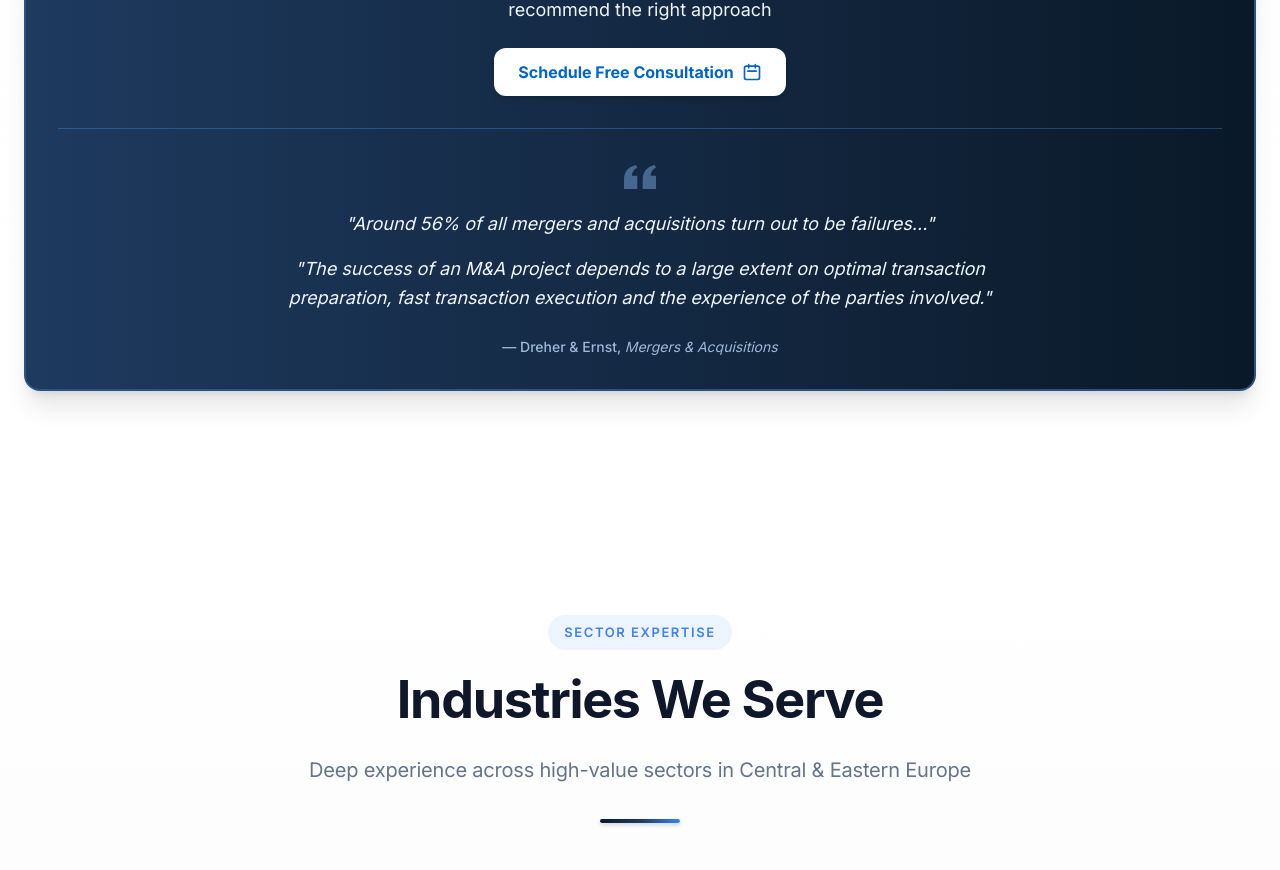
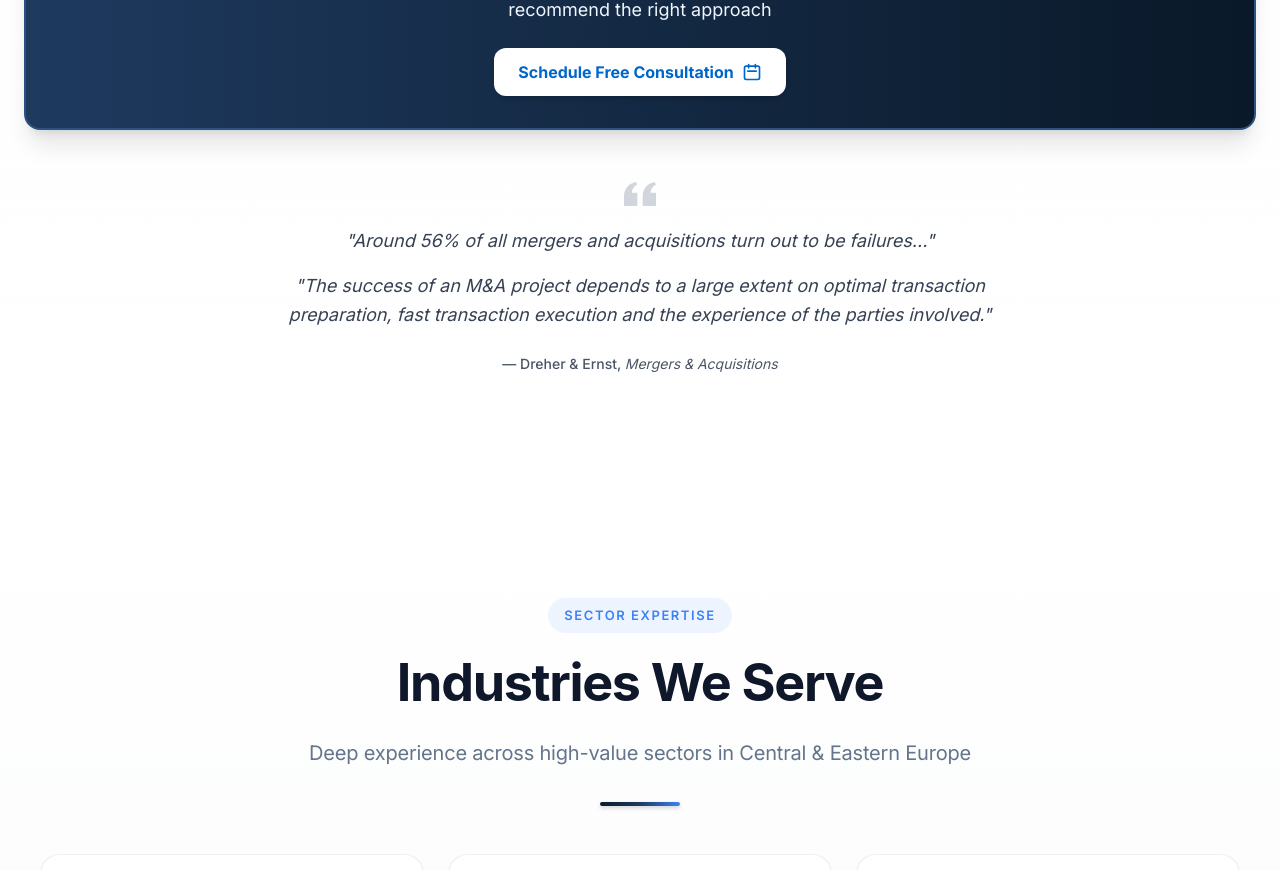
Before and after one commit to michaeljamesdaniel/daniel-risk-intelligence, a Next.js app: page / in a window 1280 px wide. Shown: the part 1795-2665 px from the top of the page. Built offline with nearby package versions, Linux system fonts and the light colour scheme.

Commit message:
refactor: move quote section outside CTA banner
- Separate quote from dark blue CTA box
- Place quote below with white background
- Update text colors to gray tones for better contrast
- Maintain elegant typography and spacing

```diff
--- a/src/app/page.tsx
+++ b/src/app/page.tsx
@@ -614,25 +614,25 @@ export default function Home() {
                 <path strokeLinecap="round" strokeLinejoin="round" strokeWidth="2" d="M8 7V3m8 4V3m-9 8h10M5 21h14a2 2 0 002-2V7a2 2 0 00-2-2H5a2 2 0 00-2 2v12a2 2 0 002 2z"/>
               </svg>
             </a>
-
-            {/* Quote Section */}
-            <div className="mt-8 pt-8 border-t border-blue-400/30">
+          </div>
+
+          {/* Quote Section - Separate from CTA Banner */}
+          <div className="mt-12 text-center">
             <div className="max-w-3xl mx-auto">
-                <svg className="w-8 h-8 text-blue-300/40 mb-4 mx-auto" fill="currentColor" viewBox="0 0 24 24">
+              <svg className="w-8 h-8 text-gray-300 mb-4 mx-auto" fill="currentColor" viewBox="0 0 24 24">
                 <path d="M14.017 21v-7.391c0-5.704 3.731-9.57 8.983-10.609l.995 2.151c-2.432.917-3.995 3.638-3.995 5.849h4v10h-9.983zm-14.017 0v-7.391c0-5.704 3.748-9.57 9-10.609l.996 2.151c-2.433.917-3.996 3.638-3.996 5.849h3.983v10h-9.983z"/>
               </svg>
               <blockquote className="space-y-4">
-                  <p className="text-blue-50 text-base md:text-lg italic leading-relaxed">
+                <p className="text-gray-700 text-base md:text-lg italic leading-relaxed">
                   "Around 56% of all mergers and acquisitions turn out to be failures..."
                 </p>
-                  <p className="text-blue-50 text-base md:text-lg italic leading-relaxed">
+                <p className="text-gray-700 text-base md:text-lg italic leading-relaxed">
                   "The success of an M&A project depends to a large extent on optimal transaction preparation, fast transaction execution and the experience of the parties involved."
                 </p>
-                  <footer className="text-blue-200/80 text-sm font-medium pt-2">
+                <footer className="text-gray-600 text-sm font-medium pt-2">
                   — Dreher & Ernst, <cite className="font-normal italic">Mergers & Acquisitions</cite>
                 </footer>
               </blockquote>
-              </div>
             </div>
           </div>
 
```
Lines whose indentation alone changed are shown as unchanged.
